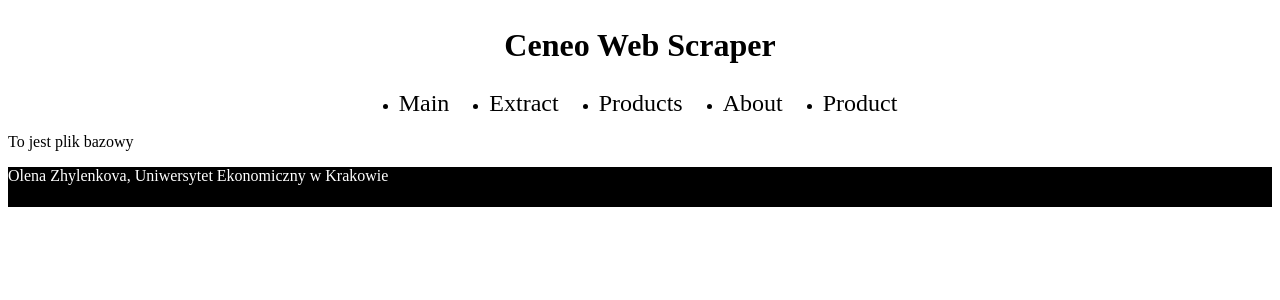
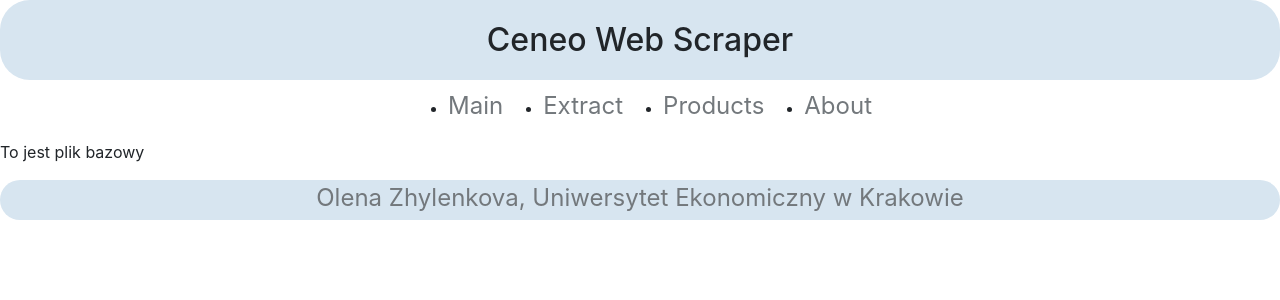
Before and after one commit to OlenaZhylenkova/CeneoWebScraperOZ, a Flask app: page / in a window 1280 px wide. Shown: the top 300 px of the page. Run offline with Flask 3, Linux system fonts and the light colour scheme.

Commit message:
2024-05-13 OZ

```diff
--- a/app/routes.py
+++ b/app/routes.py
@@ -1,13 +1,15 @@
 from app import app
-from flask import render_template
+from flask import render_template, request, redirect, url_for
 
 @app.route('/')
-@app.route('/index')
 def index():
     return render_template("index.html")
 
-@app.route('/extract')
+@app.route('/extract', methods=['POST', 'GET'])
 def extract():
+    if request.method == 'POST':
+        product_id = request.form.get('product_id')
+        return redirect(url_for('product_id', product_id=product_id))
     return render_template("extract.html")
 
 @app.route('/products')
@@ -18,6 +20,6 @@ def products():
 def about():
     return render_template("about.html")
 
-@app.route('/product/<id>')
-def product(name):
-    return render_template("product.html", product_id = product_id)
+@app.route('/product_id/<product_id>')
+def product_id(product_id):
+    return render_template("product_id.html", product_id=product_id)
--- a/app/static/style.css
+++ b/app/static/style.css
@@ -1,24 +1,31 @@
 .menu {
-    max-width: 1200px;
     display: flex;
     gap: 40px;
     justify-content: center;
-
+    align-items: center;
 }
 
 .ceneo{
     display: flex;
     justify-content: center;
     font-size: 32px;
+    background-color: #D7E5F0;
+    height: 80px;
+    align-items: center;
+    border-radius:30px ;
+
 }
 .menu-link{
     text-decoration: none;
     font-size: 24px;
-    color: black;
+    color: #73787C;
+
 }
 
 .menu-item{
     text-decoration: none;
+
+
 }
 
 .menu{
@@ -26,7 +33,15 @@
 }
 
 .footer {
-    color: white;
-    background-color: black;
+    color: #73787C;
+    background-color: #D7E5F0;
     height: 40px;
+    border-radius: 30px;
 }
+
+.footer-text{
+    font-size: 24px;
+    display: flex;
+    justify-content: center;
+    align-self: center;
+}
--- /dev/null
+++ b/app/templates/about.html
@@ -0,0 +1 @@
+{%extends 'base.html'%}
--- a/app/templates/base.html
+++ b/app/templates/base.html
@@ -3,18 +3,17 @@
 <head>
     <meta charset="UTF-8">
     <meta name="viewport" content="width=device-width, initial-scale=1.0">
-    <link rel="stylesheet" href="../static/style.css">
-    <title>Ceneo Scraper</title>
+    <link rel="stylesheet" href="https://cdn.jsdelivr.net/npm/bootstrap@4.4.1/dist/css/bootstrap.min.css" integrity="sha384-Vkoo8x4CGsO3+Hhxv8T/Q5PaXtkKtu6ug5TOeNV6gBiFeWPGFN9MuhOf23Q9Ifjh" crossorigin="anonymous">
+    <link rel="stylesheet" type= "text/css" href="{{url_for('static', filename='style.css')}}">    <title>Ceneo Scraper</title>
 </head>
 <body>
     <header class = "header">
         <h2 class = "ceneo">Ceneo Web Scraper</h2>
         <ul class="menu">
-            <li class="menu-item"><a href="#" class="menu-link">Main</a></li>
-            <li class="menu-item"><a href="#" class="menu-link">Extract</a></li>
-            <li class="menu-item"><a href="#" class="menu-link">Products</a></li>
-            <li class="menu-item"><a href="#" class="menu-link">About</a></li>
-            <li class="menu-item"><a href="#" class="menu-link">Product</a></li>
+            <li class="menu-item"><a href="{{url_for('index')}}" class="menu-link">Main</a></li>
+            <li class="menu-item"><a href="{{url_for('extract')}}" class="menu-link">Extract</a></li>
+            <li class="menu-item"><a href="{{url_for('products')}}" class="menu-link">Products</a></li>
+            <li class="menu-item"><a href="{{url_for('about')}}" class="menu-link">About</a></li>
         </ul>
     </header>
     <section class = "first-section">
@@ -23,7 +22,7 @@
         {% endblock %}
     </section>
     <footer class = "footer">
-        <p>Olena Zhylenkova, Uniwersytet Ekonomiczny w Krakowie</p>
+        <p class="footer-text">Olena Zhylenkova, Uniwersytet Ekonomiczny w Krakowie</p>
     </footer>
 
 
--- /dev/null
+++ b/app/templates/product_id.html
@@ -0,0 +1,4 @@
+{%extends 'base.html'%}
+{% block content%}
+    <p>To jest strona produktu {{product_id}}</p>
+{% endblock %}
--- /dev/null
+++ b/app/templates/products.html
@@ -0,0 +1 @@
+{%extends 'base.html'%}
```
Also changed, not shown: app/templates/extract.html (added, +21 -0 lines).
